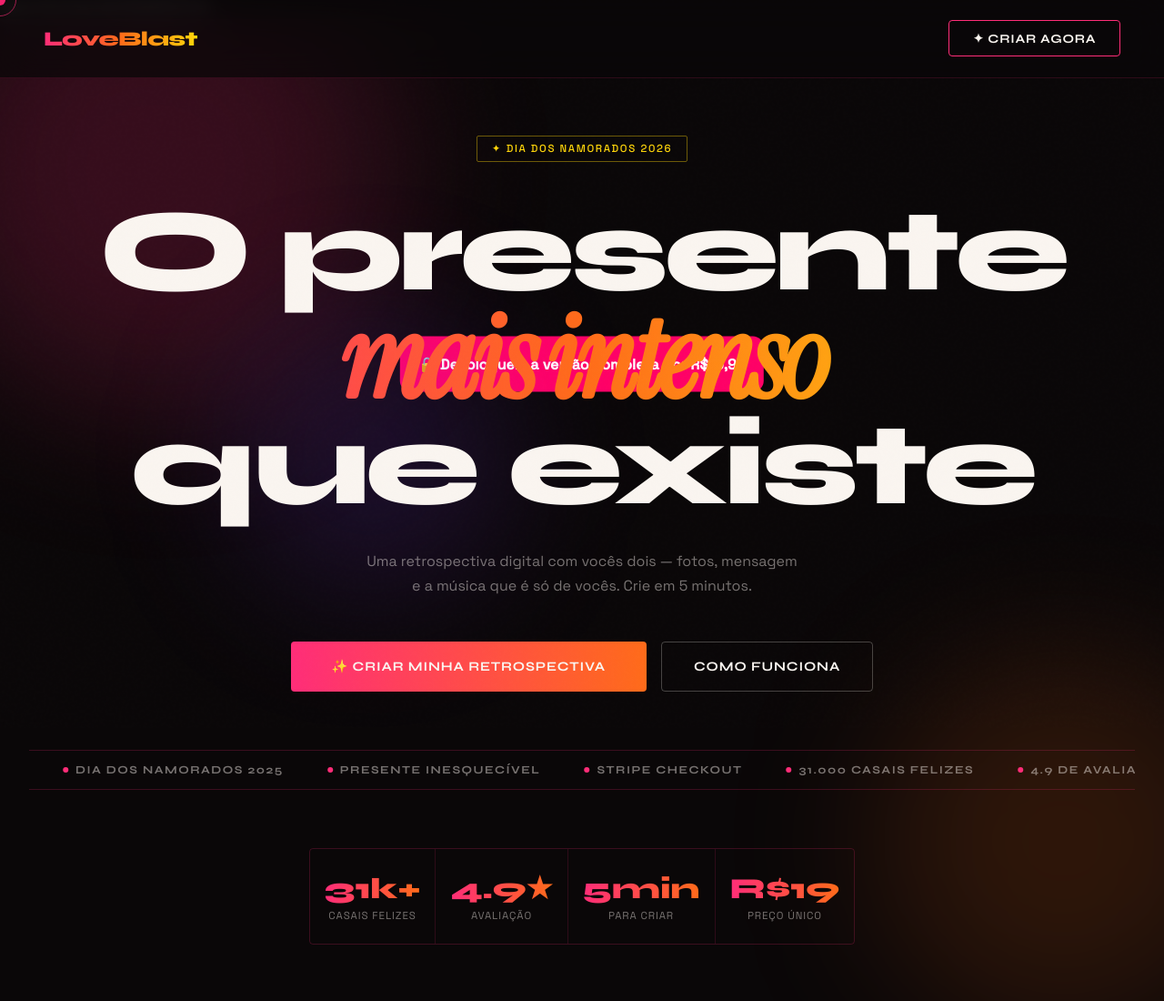
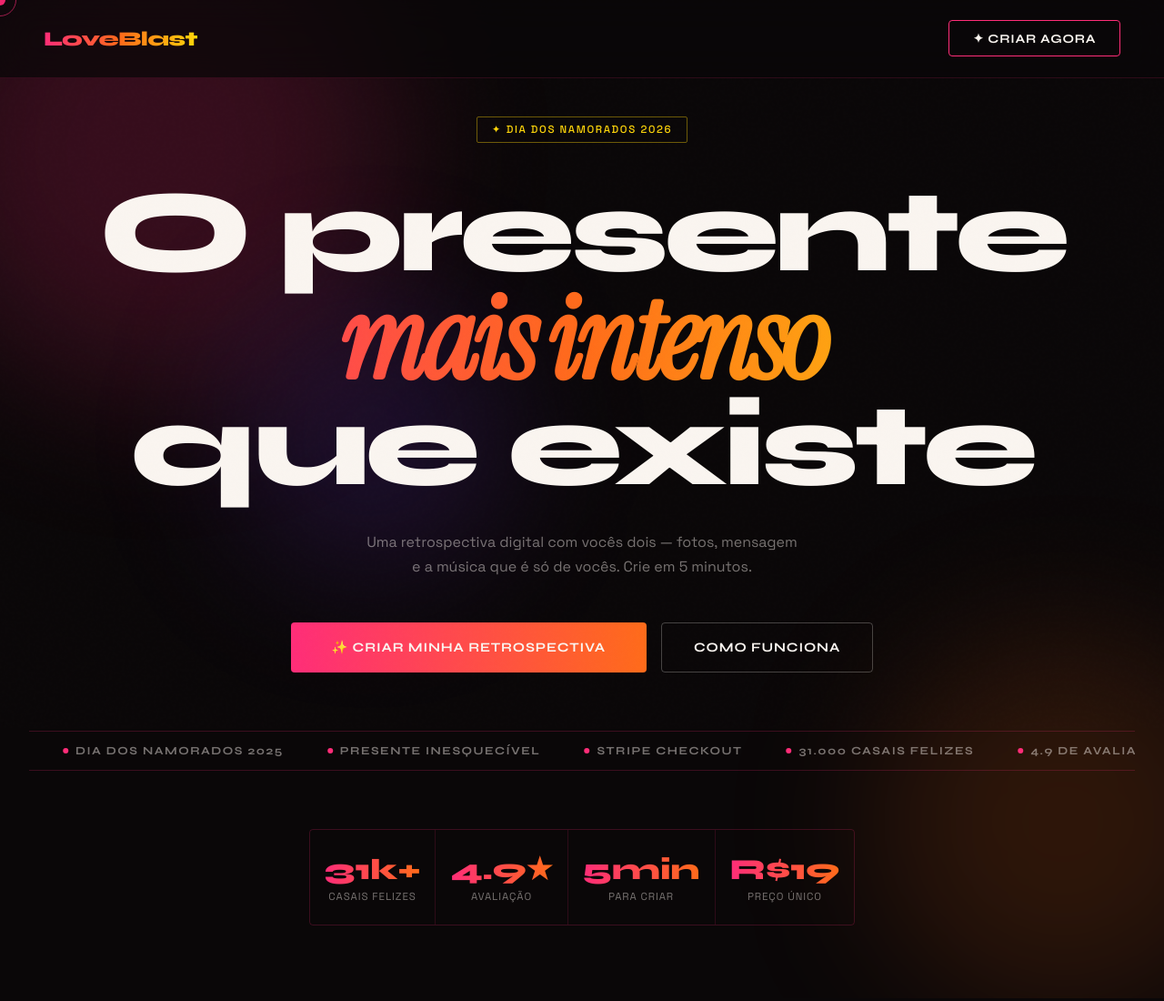
Before and after one commit to RobsonMedeiros9626/loveblast, a website: page public/index.html in a window 1280 px wide. Shown: the top 1100 px of the page at 91% size. Drawn offline with Linux system fonts and the light colour scheme.

Commit message:
Remove content preview and lock divs
Removed preview and lock elements from the HTML structure.

```diff
--- a/public/index.html
+++ b/public/index.html
@@ -142,19 +142,7 @@ footer p{font-size:.78rem;color:var(--muted)}
   filter: blur(8px);
   user-select: none;
   pointer-events: none;
-}
 
-.bloqueio {
-  position: absolute;
-  top: 50%;
-  left: 50%;
-  transform: translate(-50%, -50%);
-  background: #ff0066;
-  color: white;
-  padding: 20px;
-  border-radius: 12px;
-  font-weight: bold;
-}
 .dl-btn{width:100%;margin-top:1.2rem;background:linear-gradient(90deg,var(--magenta),var(--orange));color:#fff;border:none;border-radius:6px;padding:1rem;font-family:'Syne',sans-serif;font-size:.85rem;font-weight:700;letter-spacing:.06em;text-transform:uppercase;cursor:none;transition:transform .15s,box-shadow .2s;display:flex;align-items:center;justify-content:center;gap:.5rem}
 .dl-btn:hover{transform:translateY(-2px);box-shadow:0 12px 32px rgba(255,45,120,.45)}
 .modal-foot{padding:1.2rem 2rem;border-top:1px solid rgba(255,45,120,.12);display:flex;justify-content:space-between;align-items:center}
@@ -169,16 +157,6 @@ footer p{font-size:.78rem;color:var(--muted)}
 <body>
 <div class="cursor" id="cursor"></div>
 <div class="cursor-ring" id="cursorRing"></div>
-  <div class="preview-container">
-
-  <div class="conteudo-preview">
-    AQUI FICA SUA RETROSPECTIVA
-  </div>
-
-  <div class="bloqueio">
-    🔒 Desbloqueie a versão completa por R$19,90
-  </div>
-
 </div>
 <nav>
   <div class="nav-logo">LoveBlast</div>
```
